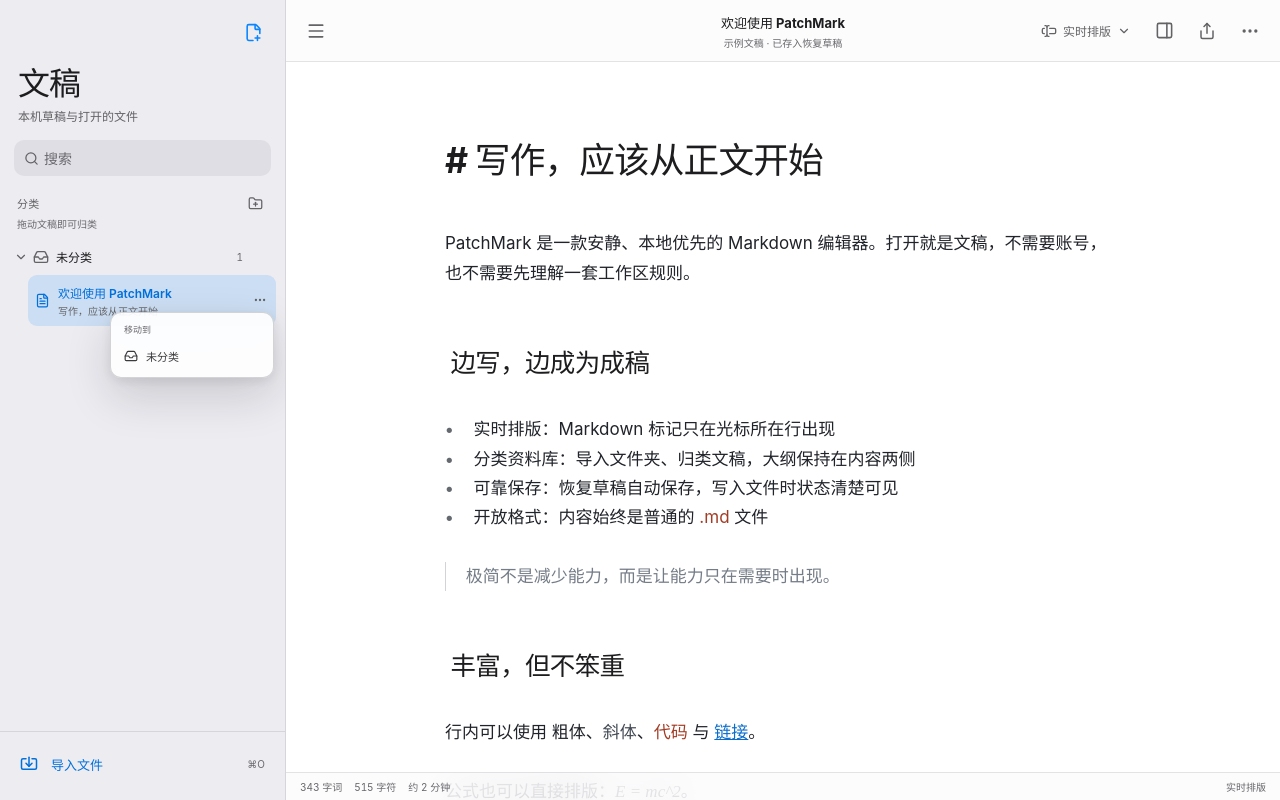
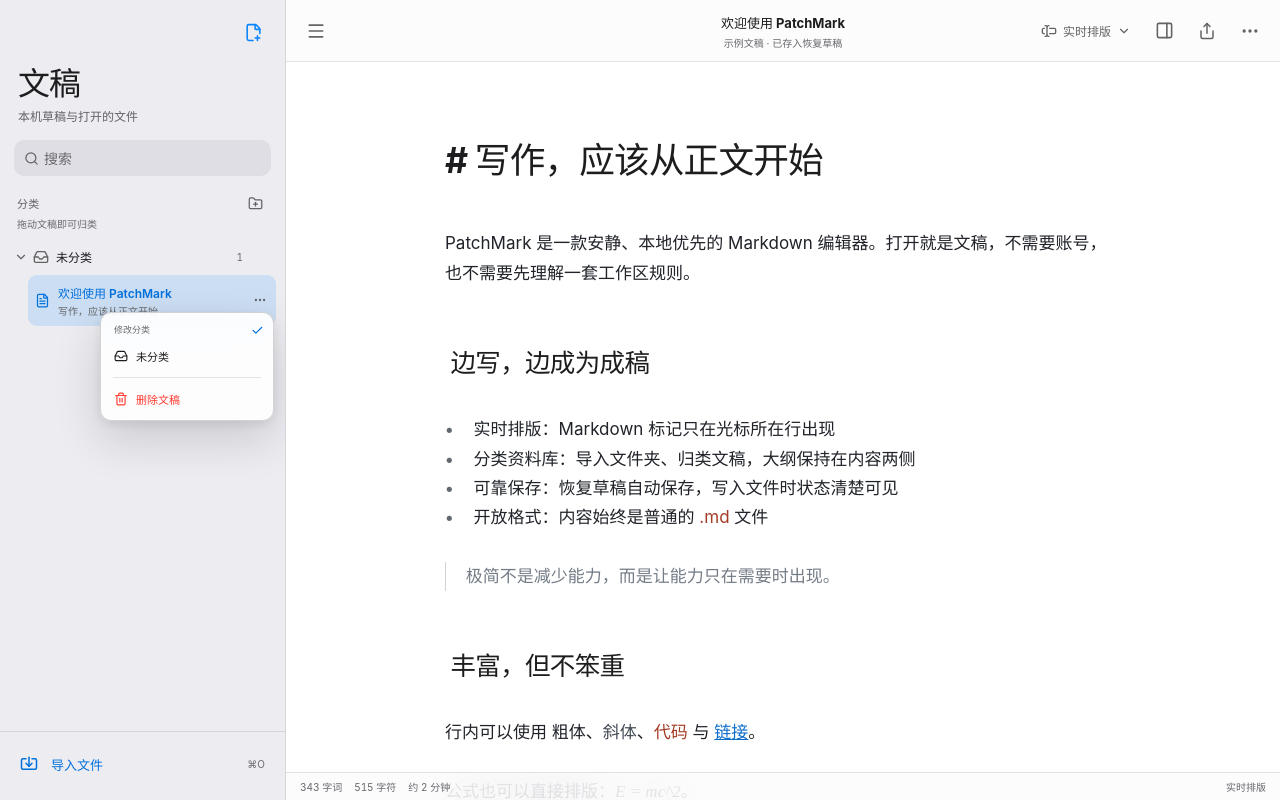
Before and after one commit to yyyz1011/manuslate, a React (Vite) app: page / in a window 1280 px wide. Both pictures are taken after a click on the button 259 px from the left and 299 px from the top of the page. Built offline with nearby package versions, Linux system fonts and the light colour scheme.

Commit message:
feat: add library context menus

```diff
--- a/src/App.tsx
+++ b/src/App.tsx
@@ -210,7 +210,9 @@
 
   const createCategory = useCallback((name: string) => {
     if (categories.some((item) => item.name.toLocaleLowerCase() === name.toLocaleLowerCase())) { notify("已经有同名分类"); return; }
-    setCategories((current) => [...current, { id: uniqueId(), name, createdAt: Date.now() }]);
+    const id = uniqueId();
+    setCategories((current) => [...current, { id, name, createdAt: Date.now() }]);
+    return id;
   }, [categories, notify]);
 
   const renameCategory = useCallback((id: string, name: string) => {
@@ -227,6 +229,32 @@
   const moveDocument = useCallback((documentId: string, categoryId?: string) => {
     setDocuments((current) => current.map((item) => item.id === documentId ? { ...item, categoryId } : item));
   }, []);
+
+  const deleteDocument = useCallback((documentId: string) => {
+    const target = documents.find((item) => item.id === documentId);
+    if (!target) return;
+    const isLocalFile = target.source === "local";
+    const message = isLocalFile
+      ? `从资料库移除“${withoutExtension(target.name)}”？\n\n电脑上的原文件不会被删除。`
+      : `删除“${withoutExtension(target.name)}”？\n\n此操作会删除本机恢复草稿。`;
+    if (!window.confirm(message)) return;
+
+    const remaining = documents.filter((item) => item.id !== documentId);
+    let nextDocuments = remaining;
+    if (!remaining.length) {
+      const replacement = createUntitled(1);
+      savedSnapshotsRef.current.set(replacement.id, replacement.content);
+      nextDocuments = [replacement];
+    }
+    handlesRef.current.delete(documentId);
+    savedSnapshotsRef.current.delete(documentId);
+    setDocuments(nextDocuments);
+    if (activeId === documentId) {
+      setActiveId(nextDocuments[0].id);
+      saveActiveDocumentId(nextDocuments[0].id);
+    }
+    notify(isLocalFile ? "已从资料库移除，本地文件仍在电脑上" : "文稿已删除");
+  }, [activeId, documents, notify]);
 
   const saveActive = useCallback(async () => {
     if (!activeDocument) return;
@@ -395,7 +423,7 @@
         <div className="library-nav"><button className="icon-button compose-button" type="button" onClick={createDocument} aria-label="新建文稿" title="新建文稿 ⌘N"><FilePlus2 size={19} /></button></div>
         <div className="library-heading"><h1>文稿</h1><p>本机草稿与打开的文件</p></div>
         <label className="library-search"><Search size={15} aria-hidden="true" /><span className="visually-hidden">搜索文稿</span><input value={documentSearch} onChange={(event) => setDocumentSearch(event.target.value)} placeholder="搜索" />{documentSearch && <button type="button" onClick={() => setDocumentSearch("")} aria-label="清除搜索"><X size={13} /></button>}</label>
-        <LibraryTree documents={filteredDocuments} categories={categories} activeId={activeDocument.id} searching={Boolean(documentSearch.trim())} onSelect={selectDocument} onCreateCategory={createCategory} onRenameCategory={renameCategory} onDeleteCategory={deleteCategory} onMoveDocument={moveDocument} />
+        <LibraryTree documents={filteredDocuments} categories={categories} activeId={activeDocument.id} searching={Boolean(documentSearch.trim())} onSelect={selectDocument} onCreateCategory={createCategory} onRenameCategory={renameCategory} onDeleteCategory={deleteCategory} onMoveDocument={moveDocument} onDeleteDocument={deleteDocument} />
         <div className="library-footer"><button type="button" onClick={() => setImportOpen(true)}><Import size={18} /><span>导入文件</span><kbd>⌘O</kbd></button></div>
       </aside>
 
--- a/src/library/LibraryTree.tsx
+++ b/src/library/LibraryTree.tsx
@@ -1,4 +1,4 @@
-import { ChevronDown, ChevronRight, FileText, Folder, FolderPlus, Inbox, MoreHorizontal, Pencil, Trash2 } from "lucide-react";
+import { Check, ChevronDown, ChevronRight, FileText, Folder, FolderPlus, Inbox, MoreHorizontal, Pencil, Trash2 } from "lucide-react";
 import { useEffect, useMemo, useState } from "react";
 import type { LibraryCategory, MarkdownDocument } from "../types";
 
@@ -8,10 +8,11 @@
   activeId: string;
   searching: boolean;
   onSelect: (id: string) => void;
-  onCreateCategory: (name: string) => void;
+  onCreateCategory: (name: string) => string | undefined;
   onRenameCategory: (id: string, name: string) => void;
   onDeleteCategory: (id: string) => void;
   onMoveDocument: (documentId: string, categoryId?: string) => void;
+  onDeleteDocument: (documentId: string) => void;
 }
 
 function withoutExtension(name: string): string {
@@ -30,7 +31,7 @@
   return new Intl.DateTimeFormat("zh-CN", { month: "short", day: "numeric" }).format(timestamp);
 }
 
-export default function LibraryTree({ documents, categories, activeId, searching, onSelect, onCreateCategory, onRenameCategory, onDeleteCategory, onMoveDocument }: LibraryTreeProps) {
+export default function LibraryTree({ documents, categories, activeId, searching, onSelect, onCreateCategory, onRenameCategory, onDeleteCategory, onMoveDocument, onDeleteDocument }: LibraryTreeProps) {
   const [expanded, setExpanded] = useState(() => new Set<string>(["uncategorized", ...categories.map((item) => item.id)]));
   const [creating, setCreating] = useState(false);
   const [createName, setCreateName] = useState("");
@@ -76,7 +77,11 @@
   };
 
   const commitRename = (id: string) => {
-    const name = editName.trim(); if (name) onRenameCategory(id, name);
+    const name = editName.trim();
+    if (name && id === "uncategorized") {
+      const categoryId = onCreateCategory(name);
+      if (categoryId) uncategorized.forEach((item) => onMoveDocument(item.id, categoryId));
+    } else if (name) onRenameCategory(id, name);
     setEditingId(null); setMenuId(null);
   };
 
@@ -88,14 +93,22 @@
   };
 
   const renderDocument = (item: MarkdownDocument) => (
-    <div className="tree-document-wrap" key={item.id} draggable onDragStart={(event) => { event.dataTransfer.effectAllowed = "move"; event.dataTransfer.setData("application/x-patchmark-document", item.id); }}>
+    <div className="tree-document-wrap" key={item.id} draggable
+      onContextMenu={(event) => { event.preventDefault(); event.stopPropagation(); setDocumentMenuId(item.id); setMenuId(null); }}
+      onDragStart={(event) => { event.dataTransfer.effectAllowed = "move"; event.dataTransfer.setData("application/x-patchmark-document", item.id); }}>
       <button className={`tree-document${item.id === activeId ? " active" : ""}`} type="button" onClick={() => onSelect(item.id)}>
         <FileText size={15} aria-hidden="true" />
         <span><strong>{withoutExtension(item.name)}</strong><small>{snippet(item.content)}</small></span>
         <time>{relativeTime(item.updatedAt)}</time>
       </button>
       <button className="document-more" type="button" aria-label={`${withoutExtension(item.name)}文稿操作`} aria-expanded={documentMenuId === item.id} onClick={() => { setDocumentMenuId((current) => current === item.id ? null : item.id); setMenuId(null); }}><MoreHorizontal size={14} /></button>
-      {documentMenuId === item.id && <div className="category-menu document-menu" role="menu" aria-label="移动到分类"><span>移动到</span>{categories.map((category) => <button type="button" role="menuitem" key={category.id} onClick={() => { onMoveDocument(item.id, category.id); setDocumentMenuId(null); }}><Folder size={14} />{category.name}</button>)}<button type="button" role="menuitem" onClick={() => { onMoveDocument(item.id); setDocumentMenuId(null); }}><Inbox size={14} />未分类</button></div>}
+      {documentMenuId === item.id && <div className="category-menu document-menu" role="menu" aria-label={`${withoutExtension(item.name)}文稿操作`}>
+        <span>修改分类</span>
+        {categories.map((category) => <button className={item.categoryId === category.id ? "is-current" : ""} type="button" role="menuitemradio" aria-checked={item.categoryId === category.id} key={category.id} onClick={() => { onMoveDocument(item.id, category.id); setDocumentMenuId(null); }}><Folder size={14} />{category.name}{item.categoryId === category.id && <Check className="menu-check" size={13} />}</button>)}
+        <button className={!item.categoryId ? "is-current" : ""} type="button" role="menuitemradio" aria-checked={!item.categoryId} onClick={() => { onMoveDocument(item.id); setDocumentMenuId(null); }}><Inbox size={14} />未分类{!item.categoryId && <Check className="menu-check" size={13} />}</button>
+        <div className="menu-separator" role="separator" />
+        <button className="danger" type="button" role="menuitem" onClick={() => { onDeleteDocument(item.id); setDocumentMenuId(null); }}><Trash2 size={14} />删除文稿</button>
+      </div>}
     </div>
   );
 
@@ -113,19 +126,26 @@
         const children = sorted.filter((item) => item.categoryId === category.id);
         const isExpanded = expanded.has(category.id);
         return <section className={`category-group${dropTarget === category.id ? " is-drop-target" : ""}`} key={category.id} onDragOver={(event) => { event.preventDefault(); event.dataTransfer.dropEffect = "move"; setDropTarget(category.id); }} onDragLeave={() => setDropTarget(null)} onDrop={(event) => dropDocument(event, category.id)}>
-          <div className="category-row">
+          <div className="category-row" onContextMenu={(event) => { event.preventDefault(); setMenuId(category.id); setDocumentMenuId(null); }}>
             {editingId === category.id ? <div className="category-rename"><Folder size={16} /><input autoFocus value={editName} aria-label="重命名分类" onChange={(event) => setEditName(event.target.value)} onBlur={() => commitRename(category.id)} onKeyDown={(event) => { if (event.key === "Enter") commitRename(category.id); if (event.key === "Escape") setEditingId(null); }} /></div> : <button className="category-toggle" type="button" onClick={() => toggle(category.id)} aria-expanded={isExpanded}>{isExpanded ? <ChevronDown size={14} /> : <ChevronRight size={14} />}<Folder size={16} /><span>{category.name}</span><small>{children.length}</small></button>}
             <button className="category-more" type="button" aria-label={`${category.name}分类操作`} aria-expanded={menuId === category.id} onClick={() => setMenuId((current) => current === category.id ? null : category.id)}><MoreHorizontal size={15} /></button>
-            {menuId === category.id && <div className="category-menu" role="menu"><button type="button" role="menuitem" onClick={() => { setEditingId(category.id); setEditName(category.name); setMenuId(null); }}><Pencil size={14} />重命名</button><button type="button" role="menuitem" onClick={() => { onDeleteCategory(category.id); setMenuId(null); }}><Trash2 size={14} />删除分类</button></div>}
+            {menuId === category.id && <div className="category-menu" role="menu" aria-label={`${category.name}分类操作`}><button type="button" role="menuitem" onClick={() => { setEditingId(category.id); setEditName(category.name); setMenuId(null); }}><Pencil size={14} />重命名分类</button><button className="danger" type="button" role="menuitem" onClick={() => { onDeleteCategory(category.id); setMenuId(null); }}><Trash2 size={14} />删除分类</button></div>}
           </div>
           {isExpanded && <div className="category-documents">{children.map(renderDocument)}{!children.length && <div className="category-empty">把相近的文稿拖到这里</div>}</div>}
         </section>;
       })}
 
-      <section className={`category-group uncategorized${dropTarget === "uncategorized" ? " is-drop-target" : ""}`} onDragOver={(event) => { event.preventDefault(); event.dataTransfer.dropEffect = "move"; setDropTarget("uncategorized"); }} onDragLeave={() => setDropTarget(null)} onDrop={(event) => dropDocument(event)}>
-        <div className="category-row"><button className="category-toggle" type="button" onClick={() => toggle("uncategorized")} aria-expanded={expanded.has("uncategorized")}>{expanded.has("uncategorized") ? <ChevronDown size={14} /> : <ChevronRight size={14} />}<Inbox size={16} /><span>未分类</span><small>{uncategorized.length}</small></button></div>
+      {(uncategorized.length > 0 || categories.length === 0) && <section className={`category-group uncategorized${dropTarget === "uncategorized" ? " is-drop-target" : ""}`} onDragOver={(event) => { event.preventDefault(); event.dataTransfer.dropEffect = "move"; setDropTarget("uncategorized"); }} onDragLeave={() => setDropTarget(null)} onDrop={(event) => dropDocument(event)}>
+        <div className="category-row" onContextMenu={(event) => { event.preventDefault(); setMenuId("uncategorized"); setDocumentMenuId(null); }}>
+          {editingId === "uncategorized" ? <div className="category-rename"><Folder size={16} /><input autoFocus value={editName} aria-label="重命名未分类" onChange={(event) => setEditName(event.target.value)} onBlur={() => commitRename("uncategorized")} onKeyDown={(event) => { if (event.key === "Enter") commitRename("uncategorized"); if (event.key === "Escape") setEditingId(null); }} /></div> : <button className="category-toggle" type="button" onClick={() => toggle("uncategorized")} aria-expanded={expanded.has("uncategorized")}>{expanded.has("uncategorized") ? <ChevronDown size={14} /> : <ChevronRight size={14} />}<Inbox size={16} /><span>未分类</span><small>{uncategorized.length}</small></button>}
+          {menuId === "uncategorized" && <div className="category-menu uncategorized-menu" role="menu" aria-label="整理未分类">
+            <span>整理未分类</span>
+            {categories.map((category) => <button type="button" role="menuitem" key={category.id} disabled={!uncategorized.length} onClick={() => { uncategorized.forEach((item) => onMoveDocument(item.id, category.id)); setMenuId(null); }}><Folder size={14} />全部移到“{category.name}”</button>)}
+            <button type="button" role="menuitem" onClick={() => { setEditingId("uncategorized"); setEditName("未分类"); setMenuId(null); }}><Pencil size={14} />重命名为分类</button>
+          </div>}
+        </div>
         {expanded.has("uncategorized") && <div className="category-documents">{uncategorized.map(renderDocument)}{!uncategorized.length && <div className="category-empty">暂时没有文稿</div>}</div>}
-      </section>
+      </section>}
     </div>
   );
 }
--- a/src/styles.css
+++ b/src/styles.css
@@ -272,7 +272,13 @@
 }
 .category-menu button { display: flex; align-items: center; gap: 8px; width: 100%; height: 32px; padding: 0 8px; border: 0; border-radius: 7px; background: transparent; color: var(--ink-soft); font-size: 11px; cursor: pointer; }
 .category-menu button:hover { background: var(--fill); }
-.category-menu button:last-child { color: var(--danger); }
+.category-menu button:disabled { color: var(--tertiary); cursor: default; opacity: 0.58; }
+.category-menu button:disabled:hover { background: transparent; }
+.category-menu button.danger { color: var(--danger); }
+.category-menu button.is-current { color: var(--ink); font-weight: 620; }
+.category-menu .menu-check { margin-left: auto; color: var(--accent-ink); }
+.category-menu > span { display: block; padding: 5px 8px 4px; color: var(--tertiary); font-size: 9px; font-weight: 650; }
+.menu-separator { height: 1px; margin: 5px 5px; background: var(--line); }
 .category-documents { padding: 0 0 4px 19px; }
 .category-empty { margin: 1px 5px 7px; padding: 9px 10px; border-radius: 8px; color: var(--tertiary); font-size: 10px; }
 .tree-document-wrap { position: relative; }
@@ -306,9 +312,8 @@
 .tree-document-wrap:hover .document-more, .document-more:focus-visible, .document-more[aria-expanded="true"] { color: var(--secondary); }
 .document-more:hover { background: color-mix(in srgb, var(--paper) 72%, var(--fill)); color: var(--ink); }
 .tree-document-wrap:hover .tree-document time, .tree-document-wrap:focus-within .tree-document time { opacity: 0; }
-.document-menu { top: 37px; right: 2px; width: 164px; max-height: 226px; overflow-y: auto; }
-.document-menu > span { display: block; padding: 5px 8px 4px; color: var(--tertiary); font-size: 9px; font-weight: 650; }
-.document-menu button:last-child { color: var(--ink-soft); }
+.document-menu { top: 37px; right: 2px; width: 174px; max-height: 284px; overflow-y: auto; }
+.uncategorized-menu { right: 2px; width: 184px; }
 .search-tree-results { padding-top: 2px; }
 .rail-heading {
   display: flex;
```
